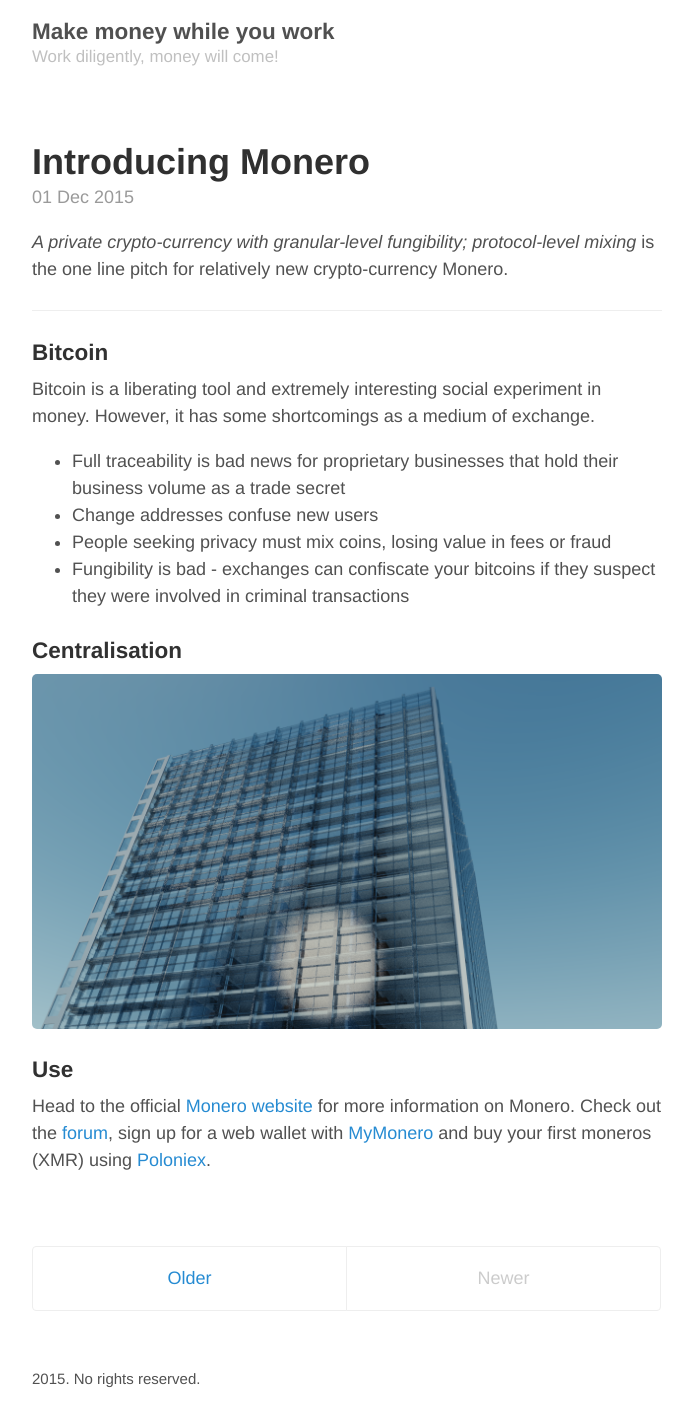
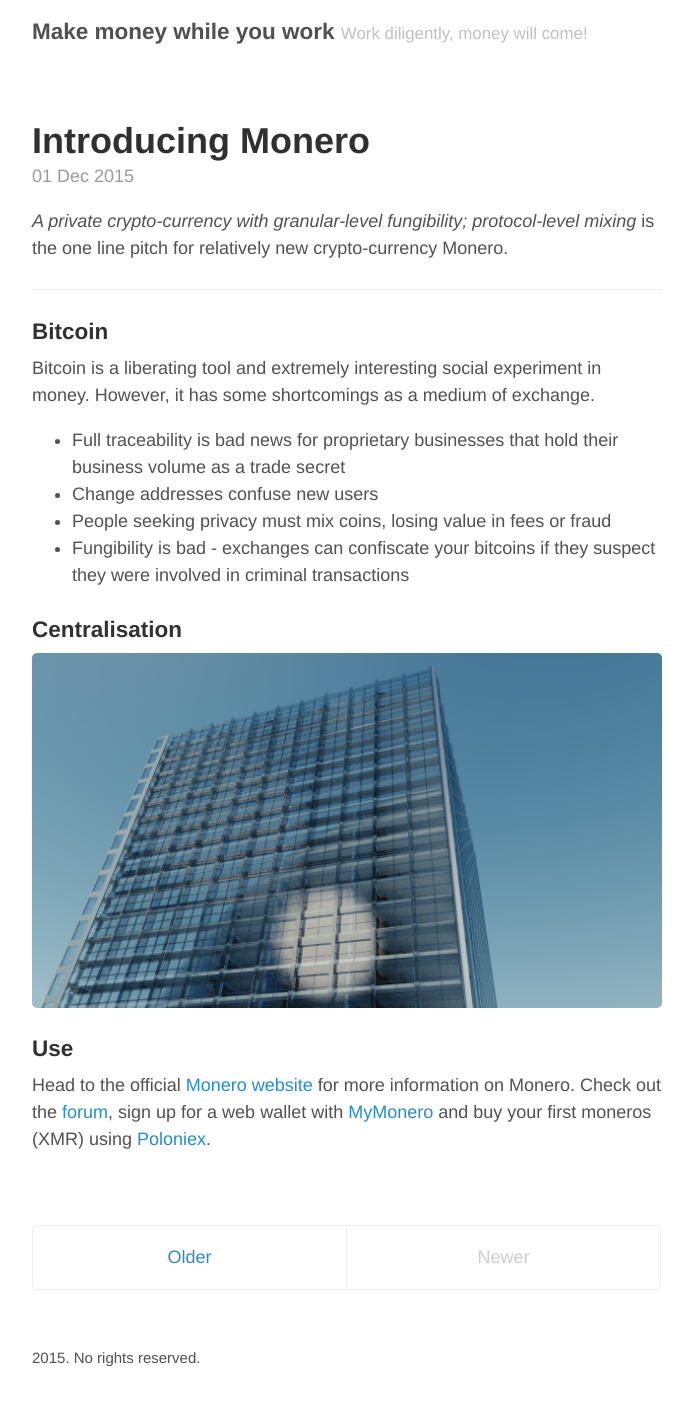
Before and after one commit to songproducer/nefarious-capsicum, a Jekyll site: the page built from index.html, in a window 1280 px wide. Shown: the whole page, without its empty margins (293-986 px from the left). Built offline with Jekyll 4.4.1, drawn with Linux system fonts in a browser that asks for light colours; the list of posts is cut into pages by our own code; after the commit the page ends 1407 px from its top, so only the background shows below that.

Commit message:
nothing major

```diff
--- a/_sass/_masthead.scss
+++ b/_sass/_masthead.scss
@@ -3,6 +3,7 @@
 // Super small header above the content for site name and short description.
 
 .masthead {
+  display: block;
   padding-top:    1rem;
   padding-bottom: 1rem;
   margin-bottom: 3rem;
@@ -18,7 +19,6 @@
   }
 
   small {
-    display: block;
     font-size: 75%;
     font-weight: 400;
     color: #c0c0c0;
```
